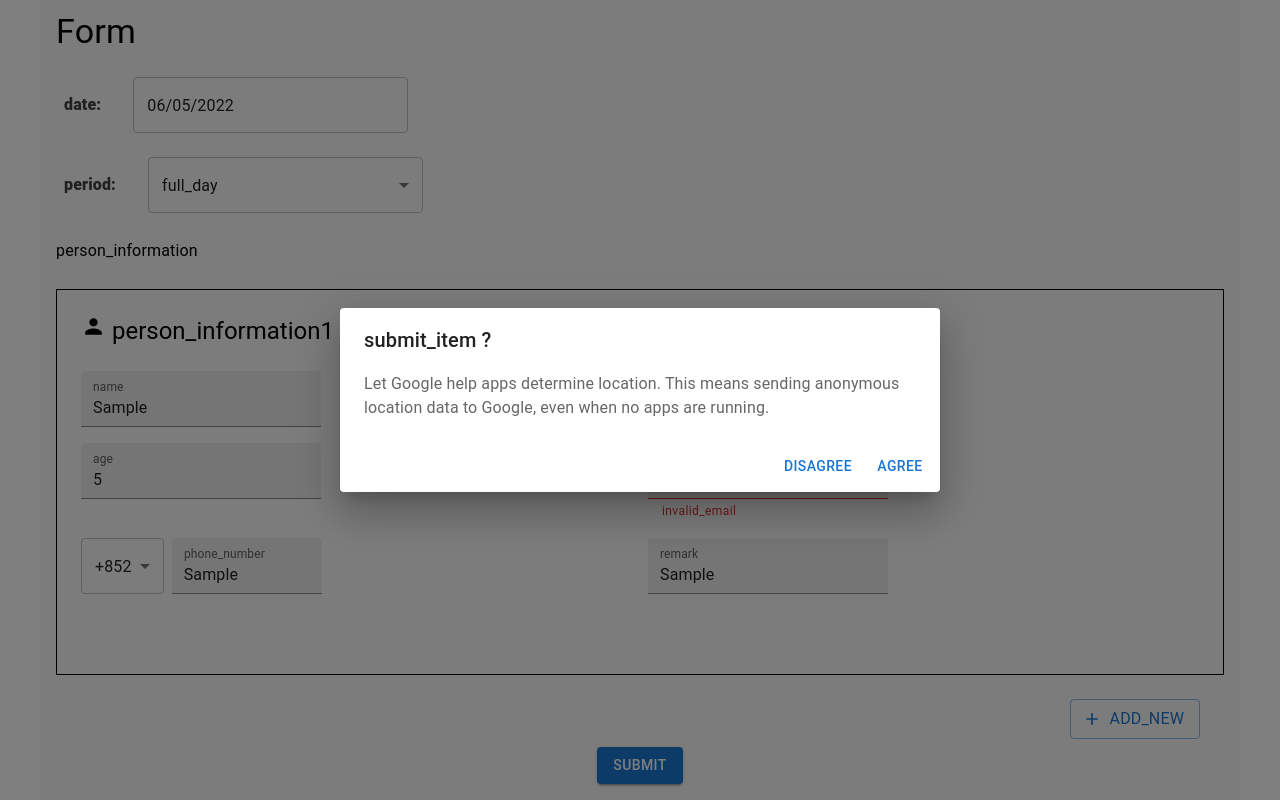
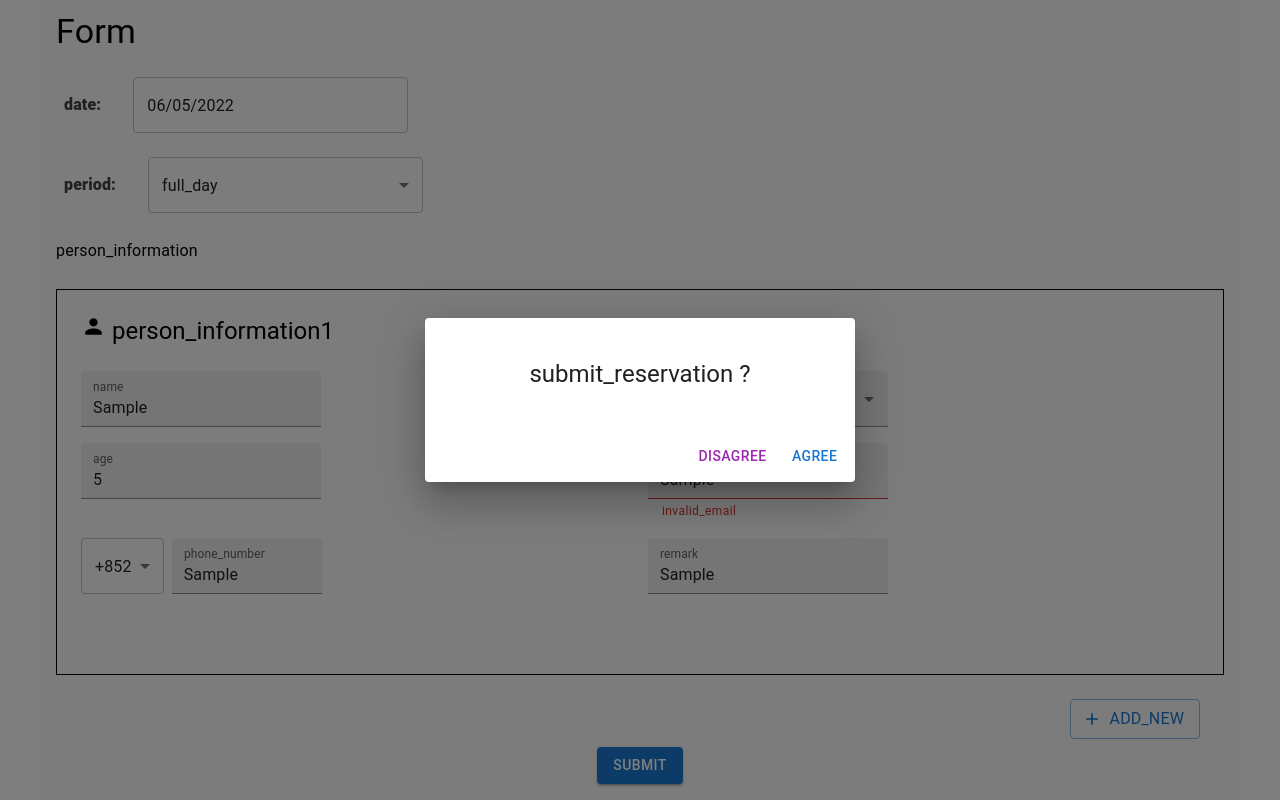
Before and after one commit to kingyau991319/ReservationDemo, a React (Vite) app: page /1/new in a window 1280 px wide. Both pictures are taken after typing "Sample", "5", "Sample", "Sample", "Sample" into the empty fields and a click on the button "SUBMIT". Shown: the part 385-1185 px from the top of the page. Built offline with nearby package versions, Linux system fonts and the light colour scheme.

Commit message:
developer submit dialog2

```diff
--- a/src/components/NewResv/Form/Form.tsx
+++ b/src/components/NewResv/Form/Form.tsx
@@ -40,7 +40,6 @@ const Form = () => {
       <PersonInfo persons={persons} setPersons={setPersons} />
 
       <SubmitButton persons={persons}/>
-
     </>
   );
 }
--- a/src/components/NewResv/Form/PersonInfo/Person.tsx
+++ b/src/components/NewResv/Form/PersonInfo/Person.tsx
@@ -7,7 +7,6 @@ import Grid from '@mui/material/Grid';
 import Stack from '@mui/material/Stack';
 import Button from '@mui/material/Button';
 import Typography from '@mui/material/Typography';
-import Icon from '@mui/material/Icon';
 
 // Icon
 import PersonIcon from '@mui/icons-material/Person';
@@ -105,7 +104,6 @@ const Person =
         <Grid item xs={6} sm={4} md={4}>
           <Remark value={remark} setRemark={setRemark} />
         </Grid>
-
       </Grid>
 
       <Stack
--- a/src/components/NewResv/Form/SubmitButton/SubmitButton.tsx
+++ b/src/components/NewResv/Form/SubmitButton/SubmitButton.tsx
@@ -7,20 +7,18 @@ import { useTranslation } from 'react-i18next'
 // Material ui
 import Box from '@mui/material/Box'
 import Button from '@mui/material/Button'
-
 import Dialog from '@mui/material/Dialog';
 import DialogActions from '@mui/material/DialogActions';
-import DialogContent from '@mui/material/DialogContent';
-import DialogContentText from '@mui/material/DialogContentText';
 import DialogTitle from '@mui/material/DialogTitle';
+import Typography from '@mui/material/Typography';
 
 // Constants
-import { TINY_MARGIN } from '../../Constants/style'
+import { TINY_MARGIN, SMALL_MARGIN } from '../../Constants/style'
 
 // Interface
 import { PersonData } from '../PersonInfo/Interface/PersonData'
 
-const SubmitButton = (props: {persons : PersonData[]}) => {
+const SubmitButton = (props: { persons: PersonData[] }) => {
   const [open, setOpen] = React.useState(false);
 
   const handleClickOpen = () => {
@@ -31,6 +29,11 @@ const SubmitButton = (props: {persons : PersonData[]}) => {
     setOpen(false);
   };
 
+  const handleSubmit = () => {
+    // do some validation
+    handleClose();
+  };
+
   const { t } = useTranslation();
 
   return (
@@ -38,7 +41,7 @@ const SubmitButton = (props: {persons : PersonData[]}) => {
       <Box
         display="flex"
         justifyContent="center"
-        sx={{mt: TINY_MARGIN}}
+        sx={{ mt: TINY_MARGIN }}
       >
         <Button variant="contained" onClick={handleClickOpen}>{t('submit')}</Button>
       </Box>
@@ -50,19 +53,13 @@ const SubmitButton = (props: {persons : PersonData[]}) => {
         aria-describedby="alert-dialog-description"
       >
         <DialogTitle id="alert-dialog-title">
-          {t("submit_item") + ' ?'}
+          <Typography variant="h5" display="block" gutterBottom sx={{ mt:SMALL_MARGIN, mb: SMALL_MARGIN, ml: 10, mr: 10 }}>
+            {t('submit_reservation') + ' ?'}
+          </Typography>
         </DialogTitle>
-        <DialogContent>
-          <DialogContentText id="alert-dialog-description">
-            Let Google help apps determine location. This means sending anonymous
-            location data to Google, even when no apps are running.
-          </DialogContentText>
-        </DialogContent>
         <DialogActions>
-          <Button onClick={handleClose}>Disagree</Button>
-          <Button onClick={handleClose} autoFocus>
-            Agree
-          </Button>
+          <Button onClick={handleClose} color='secondary'>{t('disagree')}</Button>
+          <Button onClick={handleSubmit} autoFocus>{t('agree')}</Button>
         </DialogActions>
       </Dialog>
     </>
--- a/src/locale/en.json
+++ b/src/locale/en.json
@@ -22,5 +22,5 @@
   "remark" : "Remark",
   "search" : "Search",
   "submit" : "Submit",
-  "submit_item" : "Submit Item"
+  "submit_reservation" : "Submit Reservation"
 }
--- a/src/locale/zh-cn.json
+++ b/src/locale/zh-cn.json
@@ -22,5 +22,5 @@
   "remark" : "備註",
   "search" : "搜索",
   "submit" : "提交",
-  "Submit Item" : "提交项目"
+  "submit_reservation" : "提交预约"
 }
--- a/src/locale/zh-hk.json
+++ b/src/locale/zh-hk.json
@@ -22,5 +22,5 @@
   "remark" : "備註",
   "search" : "搜索",
   "submit" : "提交",
-  "Submit Item" : "提交項目"
+  "submit_reservation" : "提交預約"
 }
```
